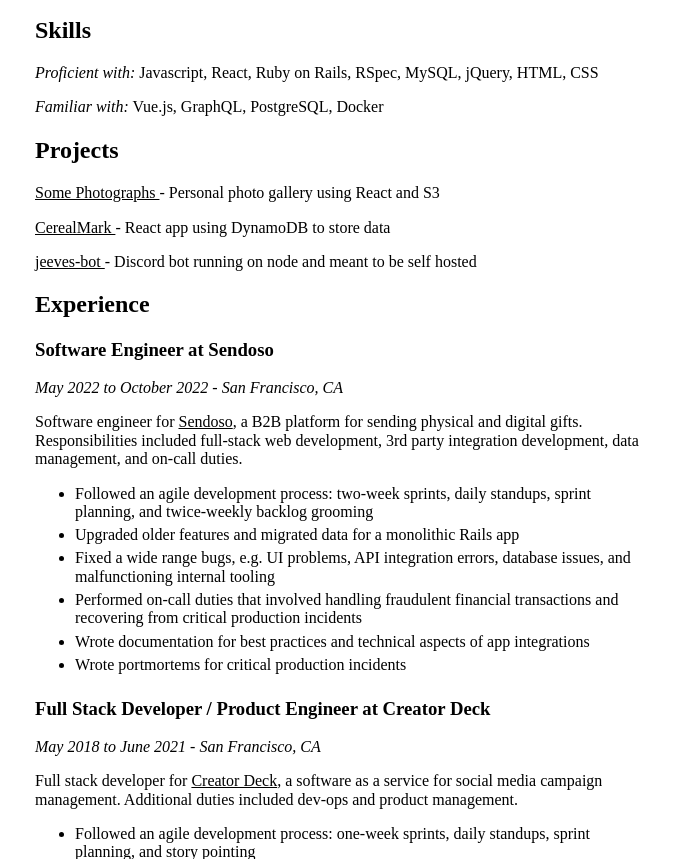
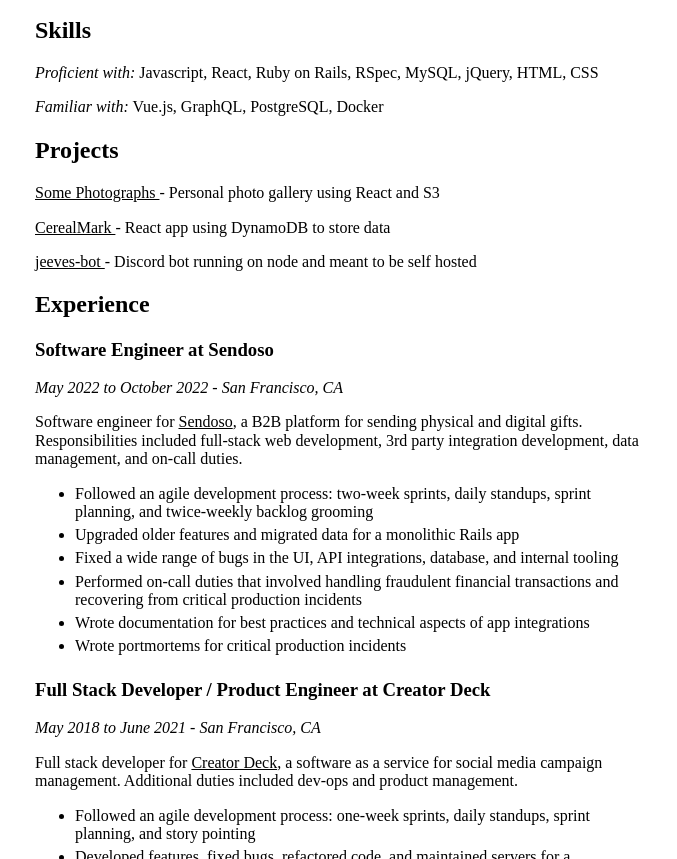
Before and after one commit to jim-x-lin/jimxlin.com, a website built with webpack: page src/index.html in a window 1280 px wide. Shown: the part 241-1100 px from the top of the page, without its empty margins (301-978 px from the left). Built offline with nearby package versions, Linux system fonts and the light colour scheme.

Commit message:
Fix experience typo

```diff
--- a/src/index.html
+++ b/src/index.html
@@ -108,8 +108,8 @@
               app
             </li>
             <li>
-              Fixed a wide range bugs, e.g. UI problems, API integration errors,
-              database issues, and malfunctioning internal tooling
+              Fixed a wide range of bugs in the UI, API integrations, database,
+              and internal tooling
             </li>
             <li>
               Performed on-call duties that involved handling fraudulent
```
